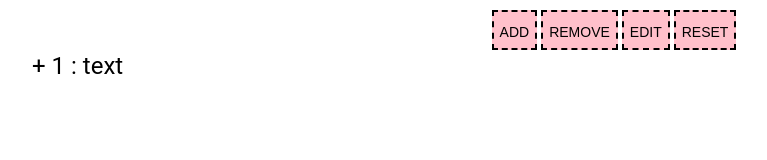
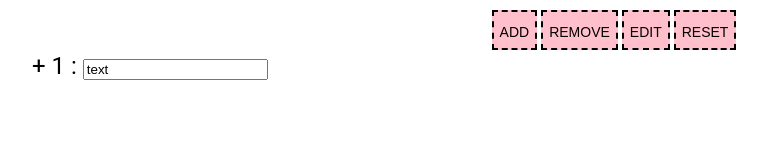
Before and after one commit to chainsawfish/ReactTree, a React (Vite) app in the folder react-tree/: page / in a window 1280 px wide. Shown: the top 160 px of the page, without its empty margins (26-793 px from the left). Built offline with nearby package versions, Linux system fonts and the light colour scheme.

Commit message:
upd add readonly inputs

```diff
--- a/react-tree/src/components/Node.jsx
+++ b/react-tree/src/components/Node.jsx
@@ -2,7 +2,7 @@ import { useContext, useState } from "react";
 import { TreeContext } from "../App";
 import { getParentById } from "../utils/getParentById.js";
 
-const Node = ({ nodes, level = 0 }) => {
+const Node = ({ nodes }) => {
   const {
     handleAdd,
     handleRemove,
@@ -36,13 +36,16 @@ const Node = ({ nodes, level = 0 }) => {
         {isVisible ? "- " : "+ "}
       </span>
       <span>
-        {nodes?.id} : {nodes?.text}
+        {nodes?.id} :{" "}
+        <input
+          type="text"
+          readOnly={!nodes?.editable}
+          defaultValue={nodes?.text}
+        />
       </span>
       {isVisible &&
         nodes?.children?.map((childNode) => {
-          return (
-            <Node key={childNode.id} nodes={childNode} level={level + 1} />
-          );
+          return <Node key={childNode.id} nodes={childNode} />;
         })}
     </div>
   );
```
